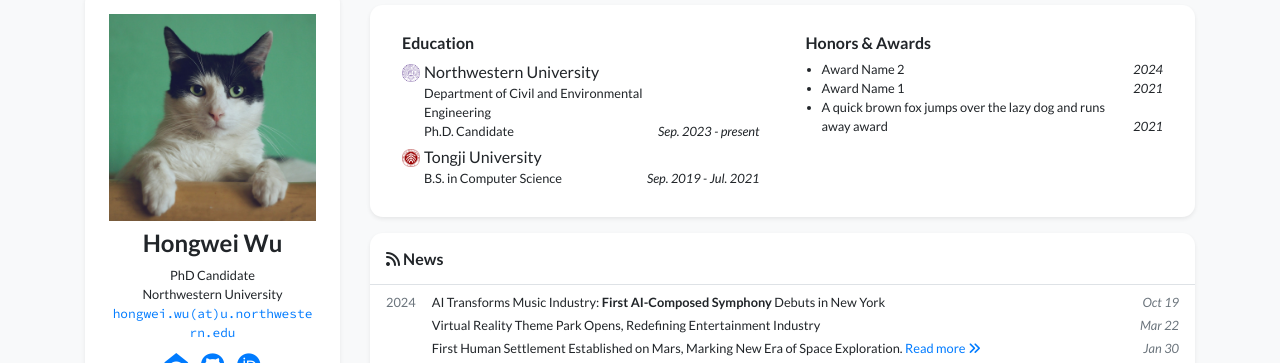
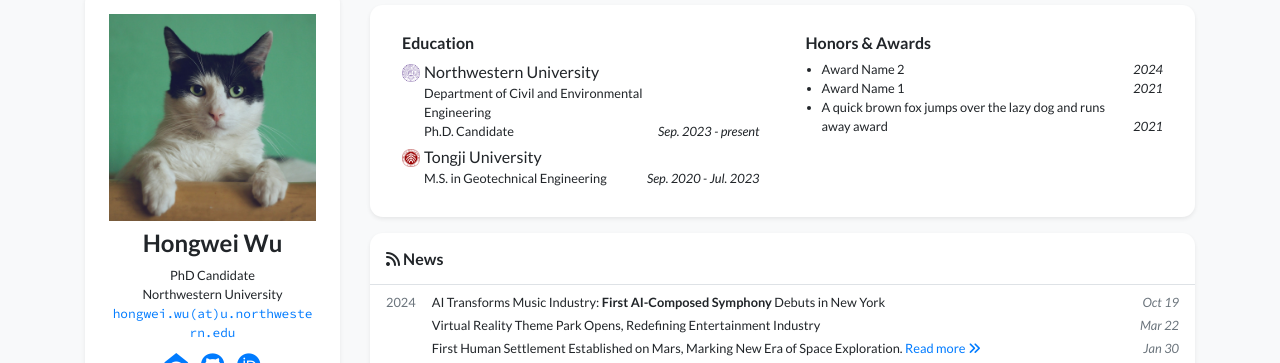
Before and after one commit to hw-wu/hw-wu.github.io, a Jekyll site: the page built from index.html, in a window 1280 px wide and 900 px high, scrolled down 437 px. Shown: the part 90-453 px from the top of the window. Built offline with Jekyll 4.4.1, drawn with Linux system fonts in a browser that asks for light colours; nearby versions of some CDN libraries; a style sheet for code colours, icons or effects is not loaded.

Commit message:
Update profile.yml

```diff
--- a/_data/profile.yml
+++ b/_data/profile.yml
@@ -43,8 +43,8 @@ education:
   date: Sep. 2023 - present
 - name: Tongji University
   logo: /assets/images/badges/PKU_red.png
-  position: B.S. in Computer Science
-  date: Sep. 2019 - Jul. 2021
+  position: M.S. in Geotechnical Engineering
+  date: Sep. 2020 - Jul. 2023
 
 # experience:
 # - name: Peking University
```
